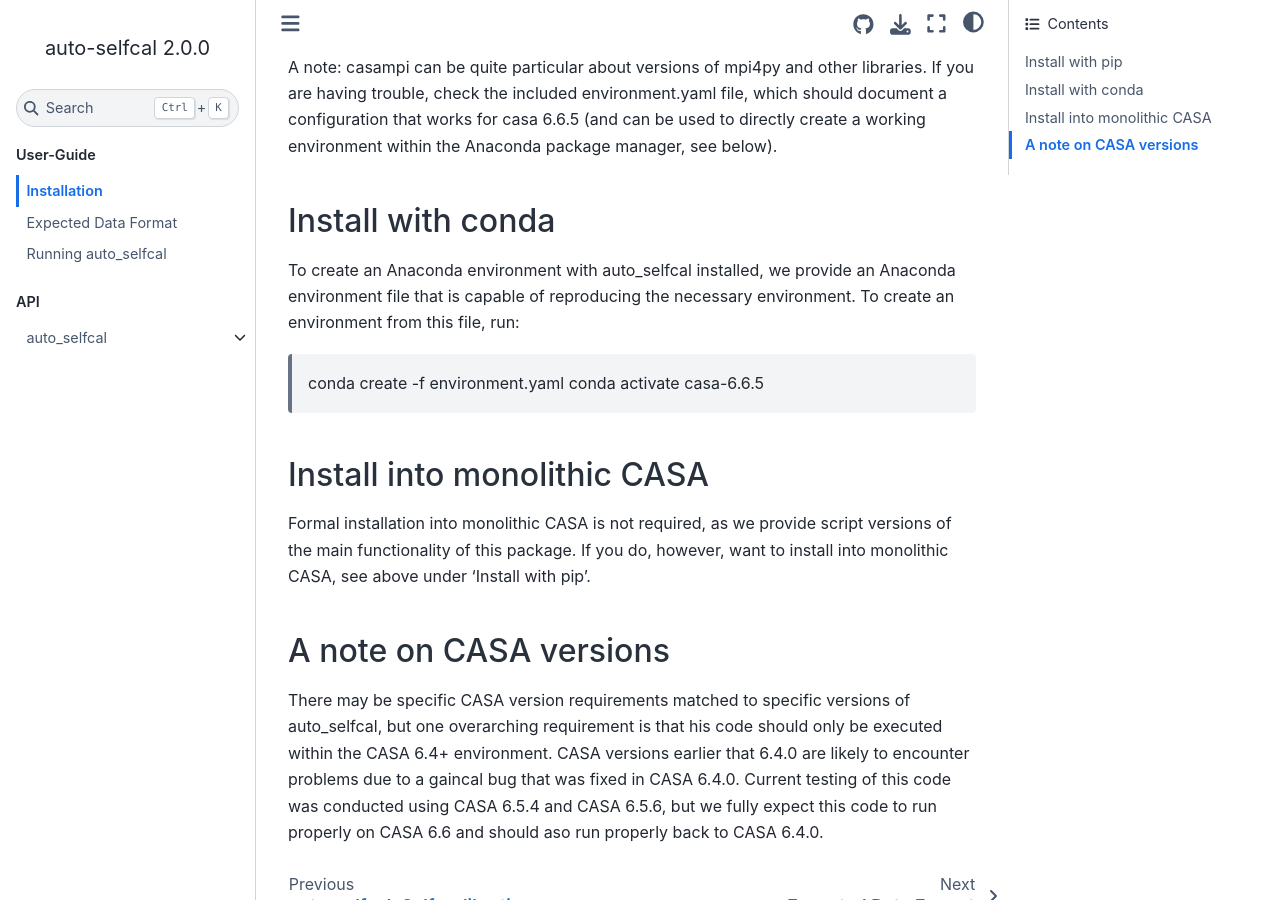
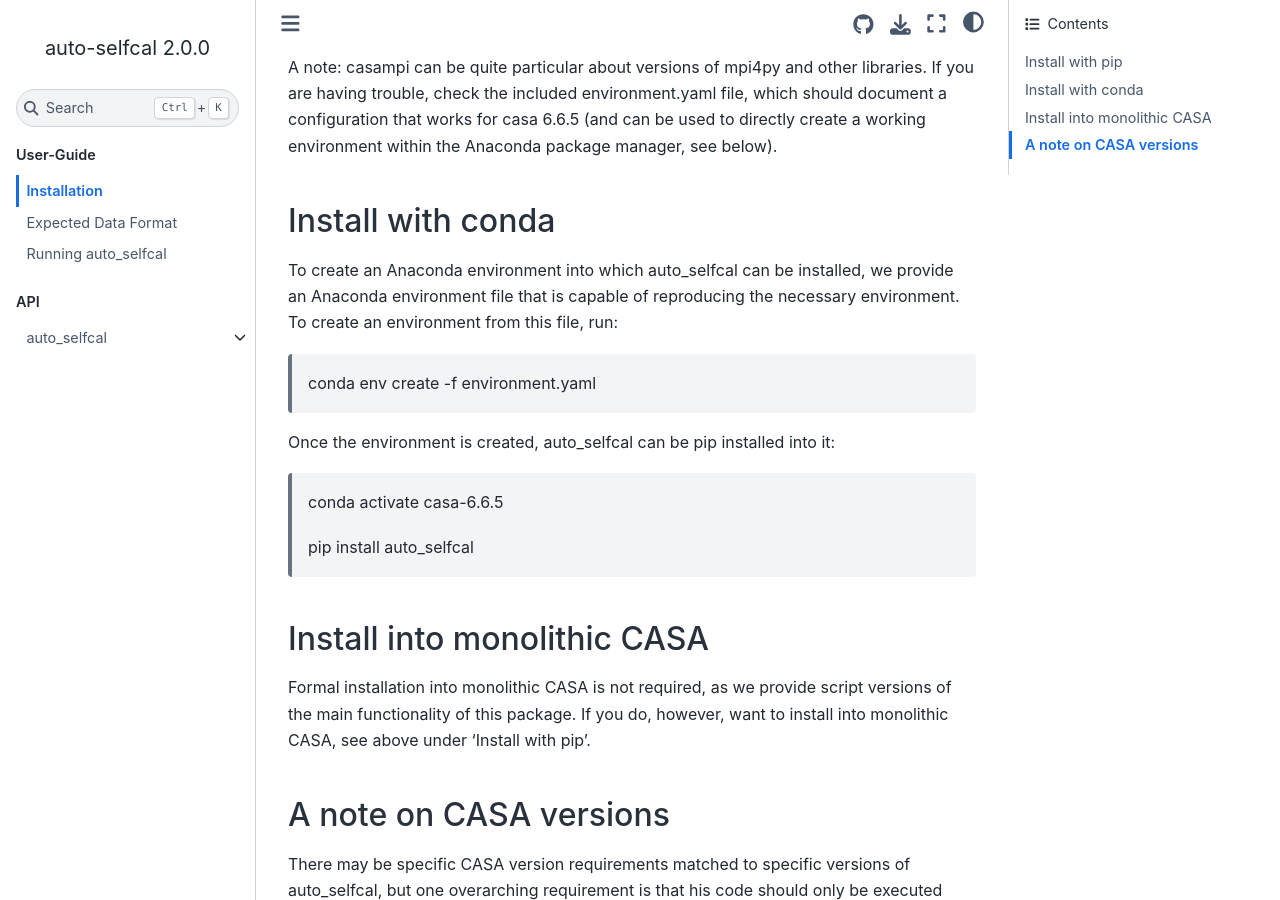
Before and after one commit to jjtobin/auto_selfcal, a Sphinx documentation site: the page built from docs/installation.rst, in a window 1280 px wide and 900 px high, scrolled down 498 px. Built offline with Sphinx 7.4.7 and the Sphinx Book theme 1.1.4, drawn with Linux system fonts in a browser that asks for light colours.

Commit message:
Correct some installation details.

```diff
--- a/docs/installation.rst
+++ b/docs/installation.rst
@@ -19,10 +19,15 @@ A note: casampi can be quite particular about versions of mpi4py and other libra
 Install with conda
 ------------------
 
-To create an Anaconda environment with auto_selfcal installed, we provide an Anaconda environment file that is capable of reproducing the necessary environment. To create an environment from this file, run:
+To create an Anaconda environment into which auto_selfcal can be installed, we provide an Anaconda environment file that is capable of reproducing the necessary environment. To create an environment from this file, run:
 
-    conda create -f environment.yaml
+    conda env create -f environment.yaml
+
+Once the environment is created, auto_selfcal can be pip installed into it:
+
     conda activate casa-6.6.5
+
+    pip install auto_selfcal
 
 Install into monolithic CASA
 ----------------------------
```
